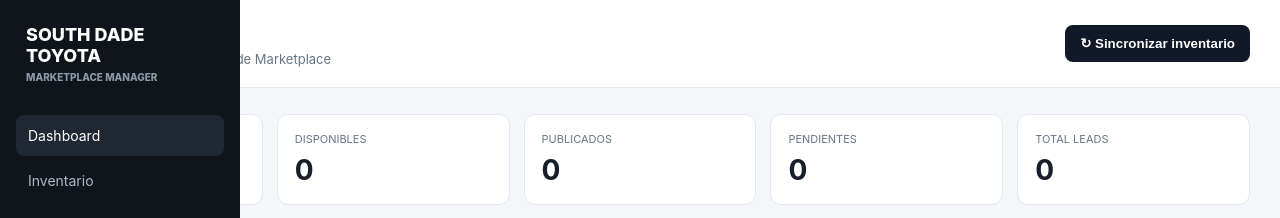
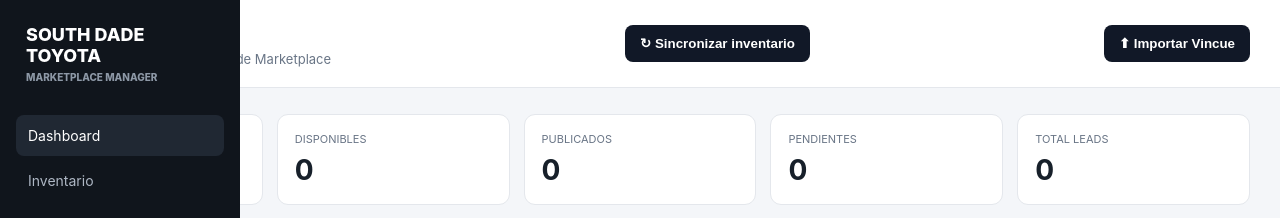
Before and after one commit to febermudez10/boostmarket, a Python web app: template templates/dashboard.html in a window 1280 px wide. Shown: the top 218 px of the page. Run offline with Jinja, Linux system fonts and the light colour scheme; the template is opened without the code that fills it, so the values that code supplies are empty.

Commit message:
Update dashboard.html

```diff
--- a/templates/dashboard.html
+++ b/templates/dashboard.html
@@ -5,7 +5,7 @@
 <aside><div class="logo">SOUTH DADE TOYOTA<small>MARKETPLACE MANAGER</small></div>
 <nav><a class="active">Dashboard</a><a>Inventario</a><a>Publicaciones</a><a>Leads</a><a>Actividad</a><a>Configuración</a></nav>
 <div class="foot">Inventario: South Dade Toyota<br>Sincronización automática</div></aside>
-<main><header><div><h1>Dashboard</h1><p>Inventario usado y publicaciones de Marketplace</p></div><button id="sync">↻ Sincronizar inventario</button></header>
+<main><header><div><h1>Dashboard</h1><p>Inventario usado y publicaciones de Marketplace</p></div><button id="sync">↻ Sincronizar inventario</button><button id="vincue">⬆ Importar Vincue</button><input type="file" id="vincueFile" accept=".xlsx" style="display:none"></header>
 <section class="content"><div class="cards">
 <div><span>VEHÍCULOS USADOS</span><b id="vehicles">0</b></div><div><span>DISPONIBLES</span><b id="available">0</b></div>
 <div><span>PUBLICADOS</span><b id="published">0</b></div><div><span>PENDIENTES</span><b id="pending">0</b></div><div><span>TOTAL LEADS</span><b id="total_leads">0</b></div></div>
@@ -29,5 +29,33 @@ async function load(){
 }
 $("search").oninput=render;$("filter").onchange=render;
 $("sync").onclick=async()=>{ $("sync").disabled=true;$("sync").textContent="Sincronizando...";try{let r=await fetch("/api/sync",{method:"POST"});let x=await r.json();alert(x.ok?`Sincronizados ${x.count} vehículos.`:`Error: ${x.error}`);await load()}finally{$("sync").disabled=false;$("sync").textContent="↻ Sincronizar inventario"}};
+ $("vincue").onclick=()=>$("vincueFile").click();
+
+$("vincueFile").onchange=async()=>{
+  const file=$("vincueFile").files[0];
+  if(!file)return;
+
+  const form=new FormData();
+  form.append("file",file);
+
+  $("vincue").disabled=true;
+  $("vincue").textContent="Importando...";
+
+  try{
+    const r=await fetch("/api/import-vincue",{method:"POST",body:form});
+    const j=await r.json();
+
+    if(!r.ok || !j.ok) throw new Error(j.error || "Error al importar");
+
+    alert("Importación completada: "+j.count+" vehículos");
+    await load();
+  }catch(e){
+    alert("Error: "+e.message);
+  }finally{
+    $("vincue").disabled=false;
+    $("vincue").textContent="⬆ Importar Vincue";
+    $("vincueFile").value="";
+  }
+};
 load(); setInterval(load,60000);
 </script></body></html>
```
